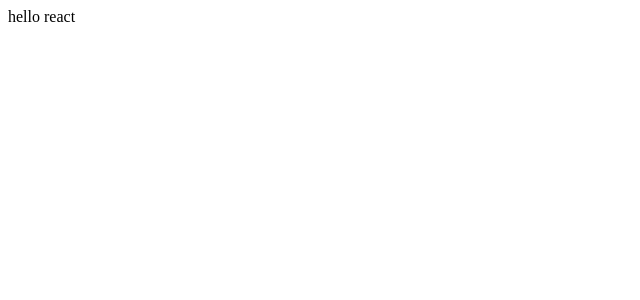
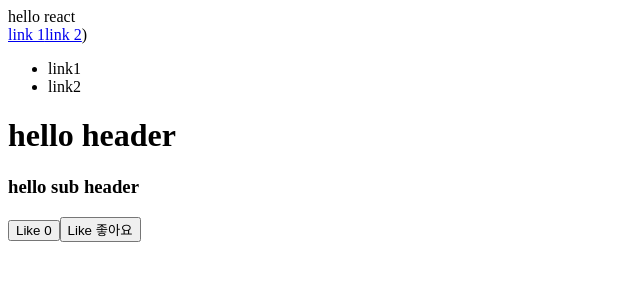
Before and after one commit to hagop5989/react20240509, a React (Vite) app: page / in a window 1280 px wide. Shown: the top 300 px of the page, without its empty margins (0-640 px from the left). Built offline with nearby package versions, Linux system fonts and the light colour scheme.

Commit message:
20240509 react
(학원)

```diff
--- a/src/App.jsx
+++ b/src/App.jsx
@@ -1,5 +1,65 @@
+import { useState } from "react";
+
+function LikeButton() {
+  const [likes, setLikes] = useState(0);
+
+  function handleLike() {
+    setLikes(likes + 1);
+  }
+  return <button onClick={handleLike}>Like {likes}</button>;
+}
+
+function LikeButton2() {
+  let [likes2, setLikes2] = useState("좋아요");
+
+  function handleLike2() {
+    setLikes2((likes2 = "싫어요"));
+  }
+  return <button onClick={handleLike2}>Like {likes2}</button>;
+}
+
+function MyNav() {
+  return (
+    <div>
+      <h1> hello header </h1>
+      <h3> hello sub header </h3>
+    </div>
+  );
+}
+
+function MyFooter() {
+  return (
+    <ul>
+      <li>link1</li>
+      <li>link2</li>
+    </ul>
+  );
+}
+
+function MyHeader() {
+  return (
+    <>
+      <a href="#">link 1</a>
+      <a href="#">link 2</a>)
+    </>
+  );
+}
+
+// 다른 컴포넌트 안에 컴포넌트를 작성하면 안됨
 function App() {
-  return <div> hello react</div>;
+  return (
+    <>
+      <div> hello react</div>
+
+      <MyHeader />
+
+      <MyFooter />
+
+      <MyNav />
+      <LikeButton />
+      <LikeButton2 />
+    </>
+  );
 }
 
 export default App;
```
